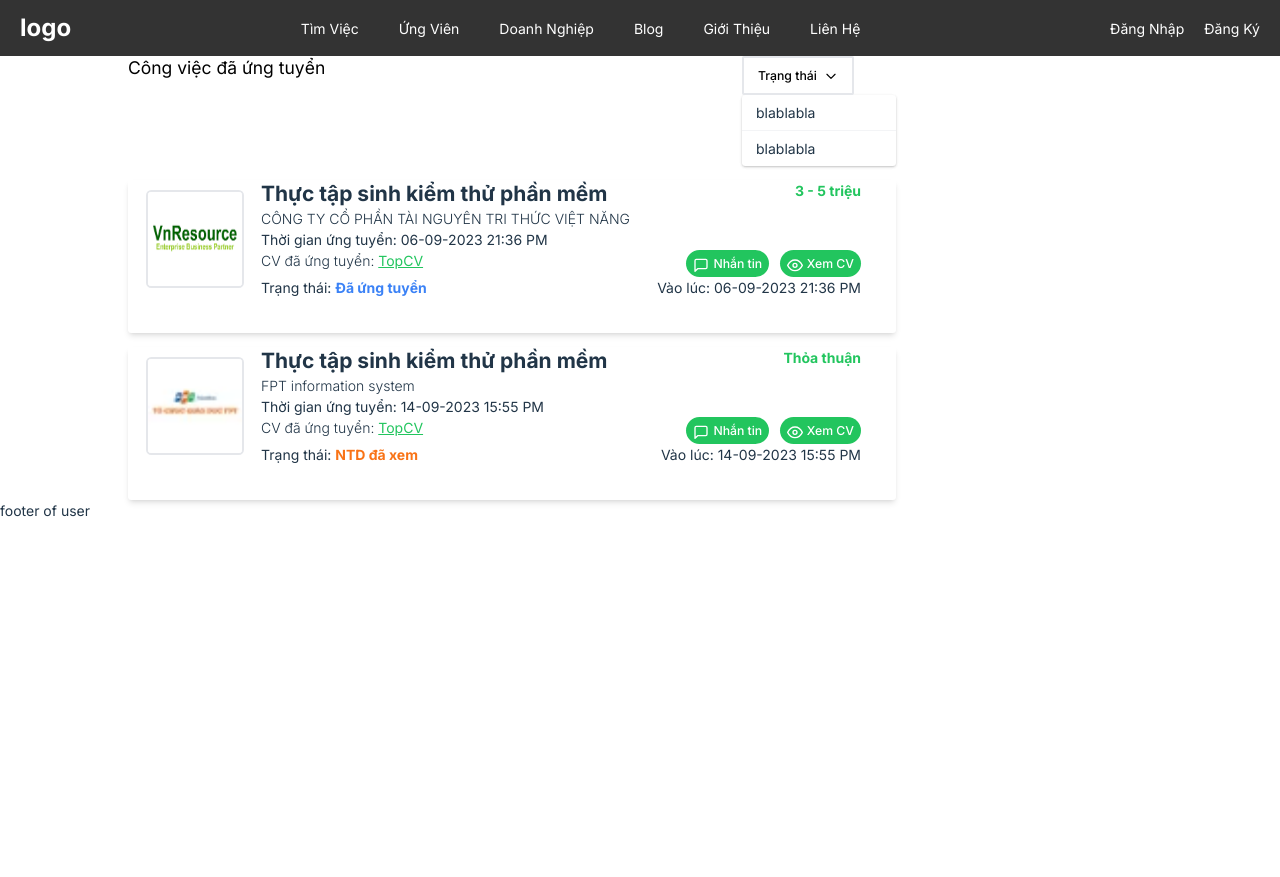
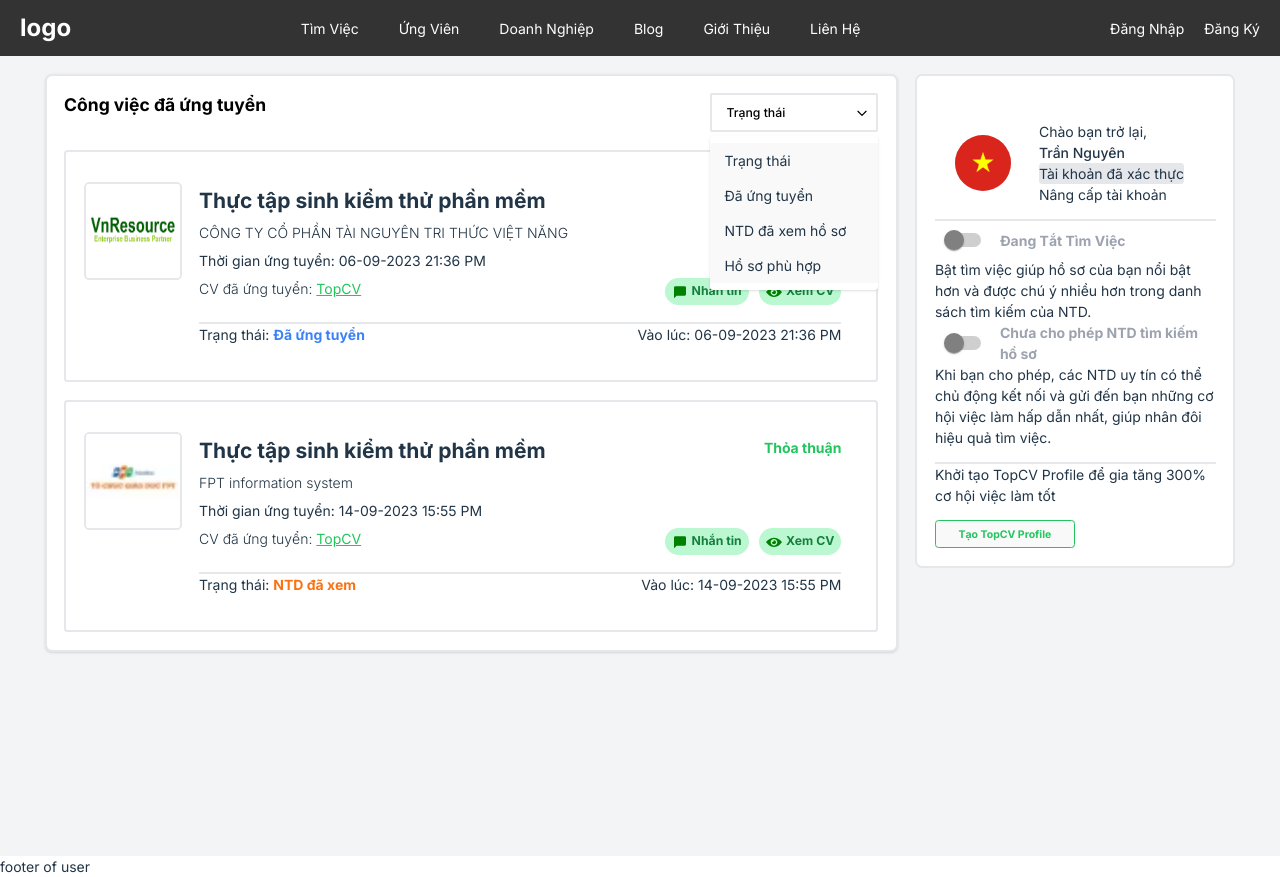
Before and after one commit to Phuochaii/t4CVs, a React (Vite) app in the folder client/: page /your-application in a window 1280 px wide. Both pictures are taken after a click on the button "Trạng thái". Before the commit the page ends 800 px from the top, so only its background shows below. Built offline with nearby package versions, Linux system fonts and the light colour scheme.

Commit message:
fix your application page

```diff
--- a/client/src/pages/User/YourApplications.tsx
+++ b/client/src/pages/User/YourApplications.tsx
@@ -1,41 +1,40 @@
 // Hùng
-import { styled } from '@mui/material/styles';
-import Paper from '@mui/material/Paper';
-
+import { useState } from "react";
+import { Switch } from "@mui/material";
+import Avatar from "../../shared/assets/images/vietnam-flag-icon.png";
 import FPT from '../../shared/assets/images/FPT.jpg';
 import VNRS from '../../shared/assets/images/VNRS.png';
-import { useState } from 'react';
-const Item = styled(Paper)(({ theme }) => ({
-  backgroundColor: '#81F79F',
-  ...theme.typography.body2,
-  padding: theme.spacing(1),
-  textAlign: 'center',
-  color: theme.palette.text.secondary,
-}));
 const companies = [
   { id: 1, job_title: 'Thực tập sinh kiểm thử phần mềm', name: 'CÔNG TY CỔ PHẦN TÀI NGUYÊN TRI THỨC VIỆT NĂNG', CV: 'TopCV', logo: VNRS, time: '06-09-2023 21:36 PM', status: 'Đã ứng tuyển', salary: '3 - 5 triệu' },
   { id: 2, job_title: 'Thực tập sinh kiểm thử phần mềm', name: 'FPT information system', CV: 'TopCV', logo: FPT, time: '14-09-2023 15:55 PM', status: 'NTD đã xem', salary: 'Thỏa thuận' },
 
   // Add more companies as needed
 ];
-function CompanyList() {
-  const [isOpen, setOpen] = useState(false);
 
-  const handleDropDown = () => {
-    setOpen(!isOpen);
+const DropdownMenu = () => {
+  const [isOpen, setIsOpen] = useState(false);
+  const [selectedContent, setSelectedContent] = useState("Trạng thái");
+  const setContent = (content: any) => {
+    setSelectedContent(content);
+  }
+  const handleDropDown = (event: React.MouseEvent<HTMLButtonElement, MouseEvent>,) => {
+    setIsOpen(!isOpen);
+    const dropdownMenu = document.getElementById('dropdown');
+    if (dropdownMenu && event.currentTarget) {
+      const buttonWidth = event.currentTarget.offsetWidth;
+      dropdownMenu.style.width = buttonWidth + 'px';
+    }
   };
+
   return (
-    <div className="company-list space-y-4 w-3/4">
-      <div className='flex justify-between'>
-        <h1 className='text-black text-xl'>Công việc đã ứng tuyển</h1>
-        <div className="dropdown">
+    <div className="relative">
       <button
-            className="text-black bg-white border-2 rounded-sm font-medium rounded-lg text-sm px-4 py-2.5 text-center inline-flex items-center"
+        className="text-black bg-white border-2 rounded-sm font-medium rounded-lg text-sm px-4 py-2.5 text-center inline-flex items-center relative w-48 hover:border-green-500"
         onClick={handleDropDown}
       >
-            Trạng thái
+        {selectedContent}
         <svg
-              className="ml-2 w-4 h-4"
+          className="absolute right-2 w-4 h-4"
           aria-hidden="true"
           fill="none"
           stroke="currentColor"
@@ -53,51 +52,85 @@ function CompanyList() {
 
       <div
         id="dropdown"
-            className={`z-10 w-44 bg-white rounded divide-y divide-gray-100 shadow ${isOpen ? "block" : "hidden"
-              }`}
+        className={`absolute z-10 top-full right-0 mt-1 bg-white rounded divide-y divide-gray-100 shadow ${isOpen ? "block" : "hidden"}`}
       >
-            <ul className=" z-10 w-44 bg-white rounded divide-y divide-gray-100 shadow ">
+        <ul className="py-2">
           <li>
-                <a href="#" className="block py-2 px-4 hover:bg-gray-100">
-                  blablabla
-                </a>
+            <button
+              onClick={() => {setContent("Trạng thái"), setIsOpen(false)}} // Change content and close dropdown when clicked
+              className="block py-2 px-4 w-full text-left hover:bg-gray-100"
+            >
+              Trạng thái
+            </button>
           </li>
           <li>
-                <a href="#" className="block py-2 px-4 hover:bg-gray-100">
-                  blablabla
-                </a>
+            <button
+              onClick={() => {setContent("Đã ứng tuyển"), setIsOpen(false)}} // Change content and close dropdown when clicked
+              className="block py-2 px-4 w-full text-left hover:bg-gray-100"
+            >
+              Đã ứng tuyển
+            </button>
           </li>
+          <li>
+            <button
+              onClick={() => {setContent("NTD đã xem hồ sơ"), setIsOpen(false)}} // Change content and close dropdown when clicked
+              className="block py-2 px-4 w-full text-left hover:bg-gray-100"
+            >
+              NTD đã xem hồ sơ
+            </button>
+          </li>
+          <li>
+            <button
+              onClick={() => {setContent("Hồ sơ phù hợp"), setIsOpen(false)}} // Change content and close dropdown when clicked
+              className="block py-2 px-4 w-full text-left hover:bg-gray-100"
+            >
+              Hồ sơ phù hợp
+            </button>
+          </li>
+
         </ul>
       </div>
     </div>
+  );
+};
+
+function CompanyList() {
+  return (
+    <div className="company-list space-y-4 w-full shadow border-2 rounded-lg bg-white">
+      <div className='flex justify-between m-5'>
+        <h1 className='text-black text-xl font-bold'>Công việc đã ứng tuyển</h1>
+        <DropdownMenu></DropdownMenu>
       </div>
 
+      <div className='company-list m-5'>
         {companies.map(company => (
           // <div className='box-content shadow-md pb-10 rounded mt-10'>
-        <div key={company.id} className="company-container items-start shadow-md pb-10 rounded flex  items-center space-x-5">
-          <img className='border-2 rounded-md ml-5 w-28 h-28' src={company.logo} />
-          <div className=" company-details text-left w-full">
+          <div key={company.id} className="company-container mb-5 border-2 pb-10 rounded flex items-center space-x-5 bg-white">
+            <img className='border-2 rounded-md mb-10 ml-5 w-28 h-28' src={company.logo} />
+            <div className=" company-details text-left w-full h-full items-center mt-5">
 
-            <div className='flex justify-between mr-10'>
-              <h1 className='font-bold text-2xl'>{company.job_title}</h1>
+              <div className='flex justify-between mr-10 mt-5'>
+                <h1 className='font-bold text-2xl hover:underline'>{company.job_title}</h1>
                 <p className='text-green-500 font-bold'>{company.salary}</p>
               </div>
-            <p className='font-light'>{company.name}</p>
+              <div className='space-y-2 mt-2 mb-2'>
+                <p className='font-light hover:underline'>{company.name}</p>
                 <p>Thời gian ứng tuyển: {company.time}</p>
+              </div>
               <div className='flex justify-between mr-10'>
                 <p className='font-light'>CV đã ứng tuyển: <span className='font-normal text-green-500 underline'>{company.CV}</span></p>
                 <div className='flex space-x-1'>
-                <button className="bg-green-500 text-sm font-medium hover:bg-green-700 text-white py-1 px-2 rounded-full inline-flex items-center me-2">
-                  <svg xmlns="http://www.w3.org/2000/svg" width="20" height="20" viewBox="0 0 30 20" fill="none" stroke="#ffffff" stroke-width="2" stroke-linecap="round" stroke-linejoin="round"><path d="M21 15a2 2 0 0 1-2 2H7l-4 4V5a2 2 0 0 1 2-2h14a2 2 0 0 1 2 2z"></path></svg>
+                  <button className="bg-green-200 text-sm font-bold hover:bg-green-300 text-green-700 py-1 px-2 rounded-full inline-flex items-center me-2">
+                    <svg xmlns="http://www.w3.org/2000/svg" width="20" height="20" viewBox="0 0 30 20" fill="#008000"><path d="M21 15a2 2 0 0 1-2 2H7l-4 4V5a2 2 0 0 1 2-2h14a2 2 0 0 1 2 2z"></path></svg>
                     Nhắn tin
                   </button>
-                <button className="bg-green-500 text-sm font-medium hover:bg-green-700 text-white py-1 px-2 rounded-full inline-flex items-center me-2">
-                  <svg xmlns="http://www.w3.org/2000/svg" width="20" height="20" viewBox="0 0 30 20" fill="none" stroke="#ffffff" stroke-width="2" stroke-linecap="round" stroke-linejoin="round"><path d="M1 12s4-8 11-8 11 8 11 8-4 8-11 8-11-8-11-8z"></path><circle cx="12" cy="12" r="3"></circle></svg>
+                  <button className="bg-green-200 text-sm font-bold hover:bg-green-300 text-green-700 py-1 px-2 rounded-full inline-flex items-center me-2">
+                    <svg xmlns="http://www.w3.org/2000/svg" width="20" height="20" viewBox="0 0 30 20" fill="#008000" ><path d="M15 12c0 1.657-1.343 3-3 3s-3-1.343-3-3c0-.199.02-.393.057-.581 1.474.541 2.927-.882 2.405-2.371.174-.03.354-.048.538-.048 1.657 0 3 1.344 3 3zm-2.985-7c-7.569 0-12.015 6.551-12.015 6.551s4.835 7.449 12.015 7.449c7.733 0 11.985-7.449 11.985-7.449s-4.291-6.551-11.985-6.551zm-.015 12c-2.761 0-5-2.238-5-5 0-2.761 2.239-5 5-5 2.762 0 5 2.239 5 5 0 2.762-2.238 5-5 5z" /></svg>
                     Xem CV
                   </button>
                 </div>
               </div>
-            <div className='flex justify-between mr-10'>
+              <div className='flex justify-between mr-10 mt-5 border-t-2'>
                 <p>Trạng thái: <span className={`font-bold ${company.status === "NTD đã xem" ? "text-orange-500" : "text-blue-500"}`}>{company.status}</span></p>
                 <p>Vào lúc: {company.time}</p>
               </div>
@@ -105,18 +138,104 @@ function CompanyList() {
           </div>
         ))}
       </div>
+    </div>
   );
 }
 function YourApplications() {
+  const [isOn, setIsOn] = useState(false);
+
+  const toggleSwitch = () => {
+    setIsOn(!isOn);
+  };
   return (
-    <div className="flex justify-center items-center">
-      <div className="w-full max-w-screen-lg">
-        <div className='justify-center items-center'>
+    <div className="flex justify-center flex-row items-start bg-gray-100 w-screen h-screen space-x-5">
+      <div className='justify-center flex-row items-center  w-8/12 mt-5'>
         <CompanyList /> {/* Sử dụng component danh sách công ty */}
+      </div>
+      <div className="rounded-lg p-5  border-2 w-3/12 bg-white mt-5">
+        <div className="container mx-auto mt-8">
+          <div className="flex items-center">
+            <div className="w-16 h-16 bg-gray-300 rounded-full mr-4 overflow-hidden">
+              <img
+                src={Avatar}
+                alt="avatar"
+                className="w-full h-full object-cover"
+              />
+            </div>
+
+            <div className="ml-4">
+              <p>Chào bạn trở lại,</p>
+              <p className="font-medium">Trần Nguyên</p>
+              <div className=" bg-gray-200 rounded inline-block">
+                <p>Tài khoản đã xác thực</p>
+              </div>
+              <p>Nâng cấp tài khoản</p>
+            </div>
+          </div>
+        </div>
+        <div className="flex flex-col border-t-2 border-gray mt-4">
+          <div className="flex items-center">
+            <Switch
+              checked={isOn}
+              onChange={toggleSwitch}
+              inputProps={{ "aria-label": "controlled" }}
+              sx={{
+                "& .MuiSwitch-thumb": {
+                  bgcolor: isOn ? "green" : "gray",
+                },
+                "& .MuiSwitch-track": {
+                  bgcolor: isOn ? "green" : "gray",
+                },
+              }}
+            />
+            <span
+              className={`ml-2 ${isOn ? "text-green-500" : "text-gray-400"} font-bold`}
+            >
+              {isOn ? "Đang Bật Tìm Việc" : "Đang Tắt Tìm Việc"}
+            </span>
+          </div>
+          <p>
+            Bật tìm việc giúp hồ sơ của bạn nổi bật hơn và được chú ý nhiều
+            hơn trong danh sách tìm kiếm của NTD.
+          </p>
+          <div className="flex items-center">
+            <Switch
+              checked={isOn}
+              onChange={toggleSwitch}
+              inputProps={{ "aria-label": "controlled" }}
+              sx={{
+                "& .MuiSwitch-thumb": {
+                  bgcolor: isOn ? "green" : "gray",
+                },
+                "& .MuiSwitch-track": {
+                  bgcolor: isOn ? "green" : "gray",
+                },
+              }}
+            />
+            <span
+              className={`ml-2 ${isOn ? "text-green-500" : "text-gray-400"} font-bold`}
+            >
+              {isOn
+                ? "Đang cho phép NTD tìm kiếm hồ sơ"
+                : "Chưa cho phép NTD tìm kiếm hồ sơ"}
+            </span>
+          </div>
+          <p>
+            Khi bạn cho phép, các NTD uy tín có thể chủ động kết nối và gửi
+            đến bạn những cơ hội việc làm hấp dẫn nhất, giúp nhân đôi hiệu quả
+            tìm việc.
+          </p>
+        </div>
+        <div className="flex flex-col border-t-2 border-gray mt-4">
+          <div>
+            <p>Khởi tạo TopCV Profile để gia tăng 300% cơ hội việc làm tốt</p>
+          </div>
+          <button className="mt-4 px-4 py-2 text-xs font-bold w-40 h-8 border border-green-500 rounded text-green-500 hover:bg-green-500 hover:text-white transition duration-300">
+            Tạo TopCV Profile
+          </button>
         </div>
       </div>
     </div>
   );
 }
-
 export default YourApplications;
```
Also changed, not shown: 1 other file (tests, documents, lock files or other folders). Lines whose indentation alone changed are shown as unchanged.
